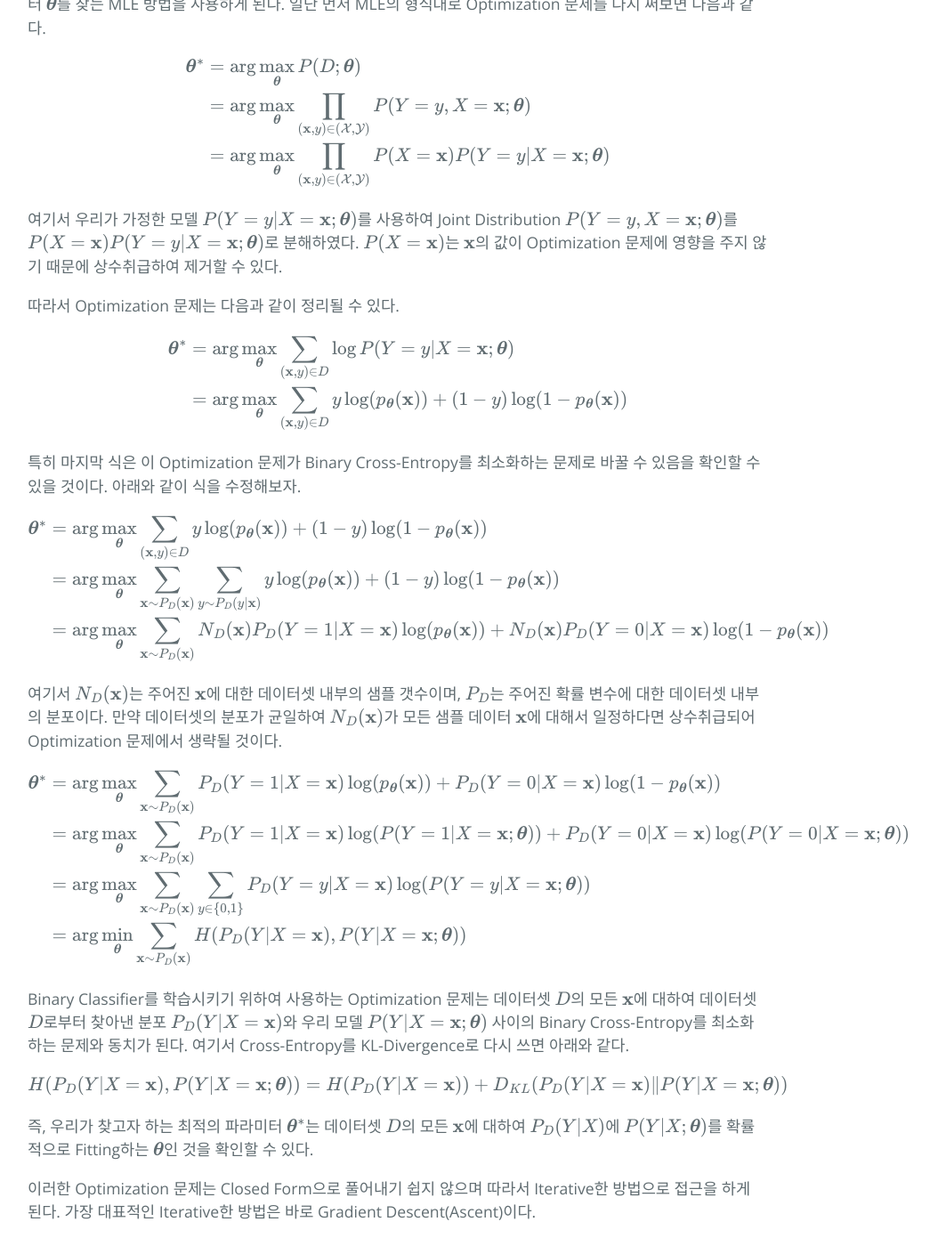
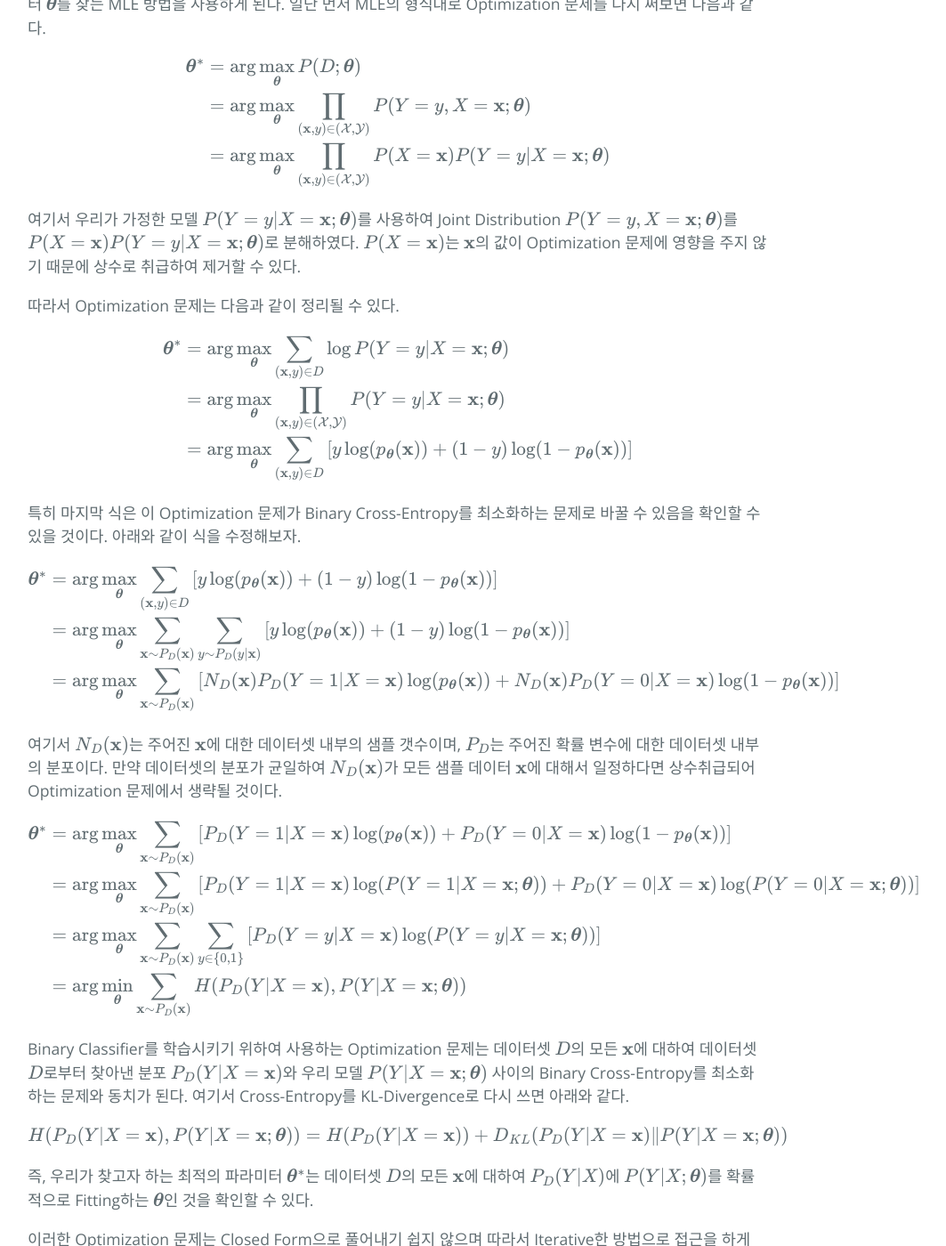
Before and after one commit to hcnoh/hcnoh.github.io, a Jekyll site: the page built from _posts/2019-04-25-logistic-regression-and-naive-bayes.md, in a window 1280 px wide and 1400 px high, scrolled down 3024 px. Shown: the whole window at 89% size, without its empty margins (193-1256 px from the left). Built offline with Jekyll 4.4.1, drawn with Linux system fonts in a browser that asks for light colours; formulas are drawn with MathJax 3; comment, search, counter and statistics services are not loaded.

Commit message:
Update 2019-04-25-logistic-regression-and-naive-bayes.md

```diff
--- a/_posts/2019-04-25-logistic-regression-and-naive-bayes.md
+++ b/_posts/2019-04-25-logistic-regression-and-naive-bayes.md
@@ -104,7 +104,7 @@ $$
 \end{align*}
 $$
 
-여기서 우리가 가정한 모델 $$P(Y=y \vert X=\mathbf{x} ; \boldsymbol{\theta})$$를 사용하여 Joint Distribution $$P(Y=y, X=\mathbf{x} ; \boldsymbol{\theta})$$를 $$P(X=\mathbf{x}) P(Y=y \vert X=\mathbf{x} ; \boldsymbol{\theta})$$로 분해하였다. $$P(X=\mathbf{x})$$는 $$\mathbf{x}$$의 값이 Optimization 문제에 영향을 주지 않기 때문에 상수취급하여 제거할 수 있다.
+여기서 우리가 가정한 모델 $$P(Y=y \vert X=\mathbf{x} ; \boldsymbol{\theta})$$를 사용하여 Joint Distribution $$P(Y=y, X=\mathbf{x} ; \boldsymbol{\theta})$$를 $$P(X=\mathbf{x}) P(Y=y \vert X=\mathbf{x} ; \boldsymbol{\theta})$$로 분해하였다. $$P(X=\mathbf{x})$$는 $$\mathbf{x}$$의 값이 Optimization 문제에 영향을 주지 않기 때문에 상수로 취급하여 제거할 수 있다.
 
 따라서 Optimization 문제는 다음과 같이 정리될 수 있다.
 
@@ -112,7 +112,8 @@ $$
 \begin{align*}
 \boldsymbol{\theta}^*
 & = \arg \max_{\boldsymbol{\theta}} \sum_{(\mathbf{x}, y) \in D} \log P(Y=y \vert X=\mathbf{x} ; \boldsymbol{\theta}) \\
-& = \arg \max_{\boldsymbol{\theta}} \sum_{(\mathbf{x}, y) \in D} y\log(p_{\boldsymbol{\theta}}(\mathbf{x})) + (1-y)\log(1-p_{\boldsymbol{\theta}}(\mathbf{x}))
+& = \arg \max_{\boldsymbol{\theta}} \prod_{(\mathbf{x}, y) \in (\mathcal{X}, \mathcal{Y})} P(Y=y \vert X=\mathbf{x} ; \boldsymbol{\theta}) \\
+& = \arg \max_{\boldsymbol{\theta}} \sum_{(\mathbf{x}, y) \in D} \left[ y\log (p_{\boldsymbol{\theta}}(\mathbf{x})) + (1-y)\log(1-p_{\boldsymbol{\theta}}(\mathbf{x})) \right]
 \end{align*}
 $$
 
@@ -121,9 +122,9 @@ $$
 $$
 \begin{align*}
 \boldsymbol{\theta}^*
-& = \arg \max_{\boldsymbol{\theta}} \sum_{(\mathbf{x}, y) \in D} y\log(p_{\boldsymbol{\theta}}(\mathbf{x})) + (1-y)\log(1-p_{\boldsymbol{\theta}}(\mathbf{x})) \\
-& = \arg \max_{\boldsymbol{\theta}} \sum_{\mathbf{x}\sim P_D(\mathbf{x})} \sum_{y\sim P_D(y\vert \mathbf{x})} y\log(p_{\boldsymbol{\theta}}(\mathbf{x})) + (1-y)\log(1-p_{\boldsymbol{\theta}}(\mathbf{x})) \\
-& = \arg \max_{\boldsymbol{\theta}} \sum_{\mathbf{x}\sim P_D(\mathbf{x})} N_D(\mathbf{x})P_D(Y=1 \vert X=\mathbf{x})\log(p_{\boldsymbol{\theta}}(\mathbf{x})) + N_D(\mathbf{x})P_D(Y=0 \vert X=\mathbf{x})\log(1-p_{\boldsymbol{\theta}}(\mathbf{x}))
+& = \arg \max_{\boldsymbol{\theta}} \sum_{(\mathbf{x}, y) \in D} \left[ y\log(p_{\boldsymbol{\theta}}(\mathbf{x})) + (1-y)\log(1-p_{\boldsymbol{\theta}}(\mathbf{x})) \right] \\
+& = \arg \max_{\boldsymbol{\theta}} \sum_{\mathbf{x}\sim P_D(\mathbf{x})} \sum_{y\sim P_D(y\vert \mathbf{x})} \left[ y\log(p_{\boldsymbol{\theta}}(\mathbf{x})) + (1-y)\log(1-p_{\boldsymbol{\theta}}(\mathbf{x})) \right] \\
+& = \arg \max_{\boldsymbol{\theta}} \sum_{\mathbf{x}\sim P_D(\mathbf{x})} \left[ N_D(\mathbf{x})P_D(Y=1 \vert X=\mathbf{x})\log(p_{\boldsymbol{\theta}}(\mathbf{x})) + N_D(\mathbf{x})P_D(Y=0 \vert X=\mathbf{x})\log(1-p_{\boldsymbol{\theta}}(\mathbf{x})) \right]
 \end{align*}
 $$
 
@@ -132,9 +133,9 @@ $$
 $$
 \begin{align*}
 \boldsymbol{\theta}^*
-& = \arg \max_{\boldsymbol{\theta}} \sum_{\mathbf{x}\sim P_D(\mathbf{x})} P_D(Y=1 \vert X=\mathbf{x})\log(p_{\boldsymbol{\theta}}(\mathbf{x})) + P_D(Y=0 \vert X=\mathbf{x})\log(1-p_{\boldsymbol{\theta}}(\mathbf{x})) \\
-& = \arg \max_{\boldsymbol{\theta}} \sum_{\mathbf{x}\sim P_D(\mathbf{x})} P_D(Y=1\vert X=\mathbf{x})\log(P(Y=1\vert X=\mathbf{x};\boldsymbol{\theta})) + P_D(Y=0 \vert X=\mathbf{x})\log(P(Y=0\vert X=\mathbf{x};\boldsymbol{\theta})) \\
-& = \arg \max_{\boldsymbol{\theta}} \sum_{\mathbf{x}\sim P_D(\mathbf{x})} \sum_{y \in \{0,1\}} P_D(Y=y\vert X=\mathbf{x}) \log(P(Y=y \vert X=\mathbf{x}; \boldsymbol{\theta})) \\
+& = \arg \max_{\boldsymbol{\theta}} \sum_{\mathbf{x}\sim P_D(\mathbf{x})} \left[ P_D(Y=1 \vert X=\mathbf{x}) \log(p_{\boldsymbol{\theta}}(\mathbf{x})) + P_D(Y=0 \vert X=\mathbf{x})\log(1-p_{\boldsymbol{\theta}}(\mathbf{x})) \right] \\
+& = \arg \max_{\boldsymbol{\theta}} \sum_{\mathbf{x}\sim P_D(\mathbf{x})} \left[ P_D(Y=1\vert X=\mathbf{x})\log(P(Y=1\vert X=\mathbf{x};\boldsymbol{\theta})) + P_D(Y=0 \vert X=\mathbf{x})\log(P(Y=0\vert X=\mathbf{x};\boldsymbol{\theta})) \right] \\
+& = \arg \max_{\boldsymbol{\theta}} \sum_{\mathbf{x}\sim P_D(\mathbf{x})} \sum_{y \in \{0,1\}} \left[ P_D(Y=y\vert X=\mathbf{x}) \log(P(Y=y \vert X=\mathbf{x}; \boldsymbol{\theta})) \right] \\
 & = \arg \min_{\boldsymbol{\theta}} \sum_{\mathbf{x}\sim P_D(\mathbf{x})} H(P_D(Y\vert X=\mathbf{x}), P(Y \vert X=\mathbf{x} ; \boldsymbol{\theta}))
 \end{align*}
 $$
```
